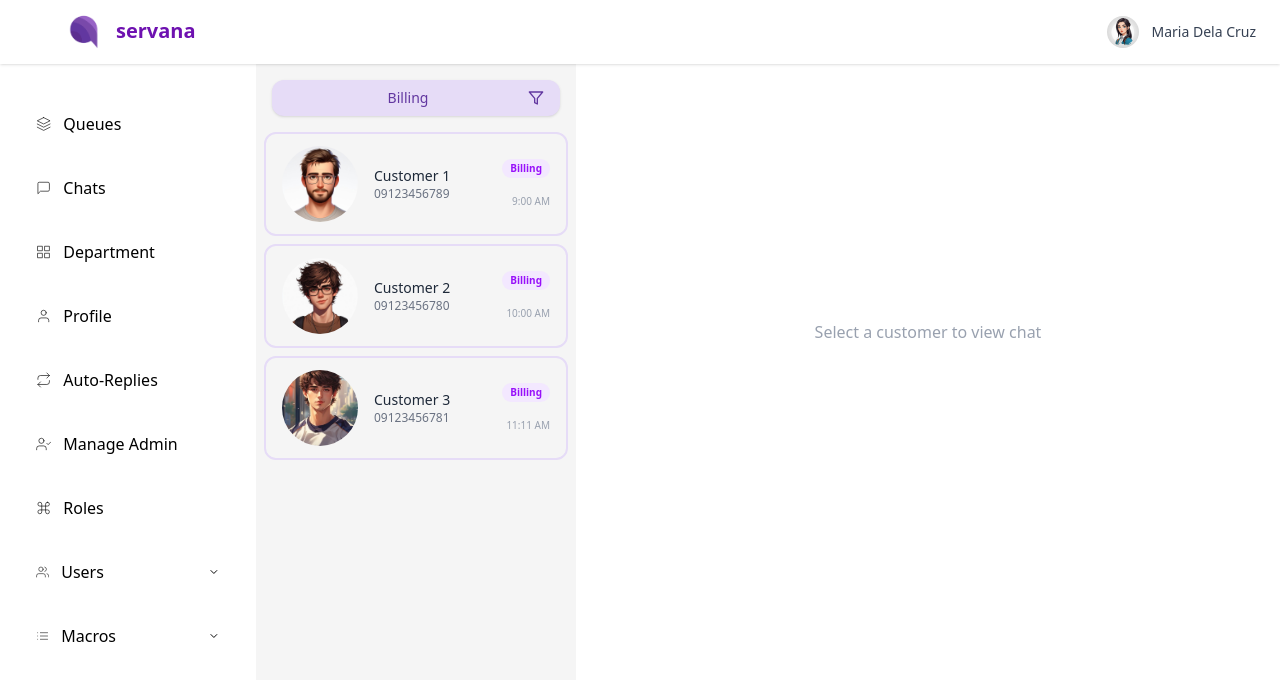
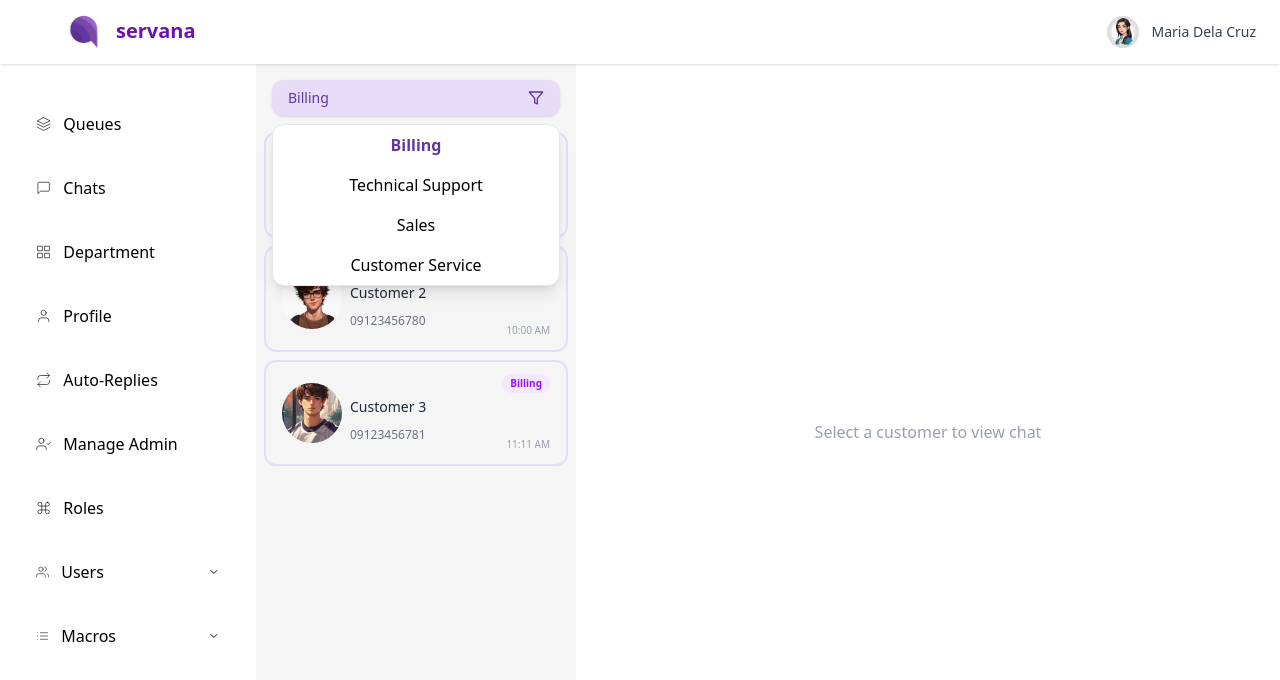
Before and after one commit to manuelamanetjr/frontend_web, a React (Vite) app: page /Queues in a window 1280 px wide. Both pictures are taken after a click on the button 536 px from the left and 98 px from the top of the page. Shown: the top 680 px of the page. Built offline with nearby package versions, Linux system fonts and the light colour scheme.

Commit message:
fix chat list

```diff
--- a/screens/Queues.jsx
+++ b/screens/Queues.jsx
@@ -1,6 +1,6 @@
 import React, { useState, useEffect, useRef } from "react";
 import { Filter, Send, Menu, MoreVertical } from "react-feather";
-import Select from 'react-select';
+import Select from "react-select";
 import TopNavbar from "../components/TopNavbar";
 import Sidebar from "../components/Sidebar";
 
@@ -18,14 +18,91 @@ export default function Queues() {
   const [inputMessage, setInputMessage] = useState("");
   const [endedChats, setEndedChats] = useState([]);
   const [showTransferModal, setShowTransferModal] = useState(false);
-const [showTransferConfirmModal, setShowTransferConfirmModal] = useState(false);
-const [selectedDepartment, setSelectedDepartment] = useState('');
-const departments = ['Billing', 'Technical Support', 'Sales', 'Customer Service'];
+  const [showTransferConfirmModal, setShowTransferConfirmModal] =
+    useState(false);
+  const [selectedDepartment, setSelectedDepartment] = useState("Billing");
+  const [showDeptDropdown, setShowDeptDropdown] = useState(false);
 
-const departmentOptions = departments.map(dept => ({
+  const departmentCustomers = {
+    Billing: [
+      {
+        id: 1,
+        name: "Customer 1",
+        number: "09123456789",
+        time: "9:00 AM",
+        profile: "../src/assets/profile/client.jpg",
+      },
+      {
+        id: 2,
+        name: "Customer 2",
+        number: "09123456780",
+        time: "10:00 AM",
+        profile: "../src/assets/profile/character.jpg",
+      },
+      {
+        id: 3,
+        name: "Customer 3",
+        number: "09123456781",
+        time: "11:11 AM",
+        profile: "../src/assets/profile/download.jpg",
+      },
+    ],
+    "Technical Support": [
+      {
+        id: 4,
+        name: "Customer 4",
+        number: "09123456782",
+        time: "9:30 AM",
+        profile: "../src/assets/profile/tech1.jpg",
+      },
+      {
+        id: 5,
+        name: "Customer 5",
+        number: "09123456782",
+        time: "9:30 AM",
+        profile: "../src/assets/profile/tech2.jpg",
+      },
+    ],
+    Sales: [
+      {
+        id: 6,
+        name: "Customer 6",
+        number: "09123456782",
+        time: "9:30 AM",
+        profile: "../src/assets/profile/sales.jpg",
+      },
+      {
+        id: 7,
+        name: "Customer 7",
+        number: "09123456782",
+        time: "9:30 AM",
+        profile: "../src/assets/profile/sales2.jpg",
+      },
+    ],
+    "Customer Service": [
+      {
+        id: 8,
+        name: "Customer 8",
+        number: "09123456782",
+        time: "9:30 AM",
+        profile: "../src/assets/profile/sales3.jpg",
+      },
+    ],
+  };
+
+  const departments = Object.keys(departmentCustomers);
+  const departmentOptions = departments.map((dept) => ({
     value: dept,
-  label: dept
+    label: dept,
   }));
+
+  const cannedMessages = [
+    "Can you describe the issue in detail?",
+    "Please provide your account number.",
+    "Let me check that for you.",
+    "Thank you for your patience.",
+    "I will escalate this issue to our support team.",
+  ];
 
   const handleTransferClick = () => {
     setOpenDropdown(null);
@@ -41,28 +118,18 @@ const handleDepartmentSelect = () => {
 
   const confirmTransfer = () => {
     setShowTransferConfirmModal(false);
-  // Here you would implement the actual transfer logic
     console.log(`Transferring to ${selectedDepartment}`);
-  // For now, we'll just show an alert
     alert(`Customer transferred to ${selectedDepartment}`);
   };
 
   const cancelTransfer = () => {
     setShowTransferModal(false);
-  setSelectedDepartment('');
+    setSelectedDepartment("");
   };
 
   const cancelTransferConfirm = () => {
     setShowTransferConfirmModal(false);
   };
-
-  const cannedMessages = [
-    "Can you describe the issue in detail?",
-    "Please provide your account number.",
-    "Let me check that for you.",
-    "Thank you for your patience.",
-    "I will escalate this issue to our support team.",
-  ];
 
   const toggleDropdown = (name) => {
     setOpenDropdown((prev) => (prev === name ? null : name));
@@ -91,15 +158,16 @@ const cancelTransferConfirm = () => {
 
     setMessages((prev) => [...prev, endMessage]);
 
-    // Move the chat to ended chats
     if (selectedCustomer) {
-      setEndedChats(prev => [...prev, {
+      setEndedChats((prev) => [
+        ...prev,
+        {
           ...selectedCustomer,
           messages: [...messages, endMessage],
-        endedAt: now.toISOString()
-      }]);
+          endedAt: now.toISOString(),
+        },
+      ]);
 
-      // Clear current chat
       setSelectedCustomer(null);
       setMessages([]);
     }
@@ -117,15 +185,16 @@ const cancelTransferConfirm = () => {
 
     if (messageDate.toDateString() === today.toDateString()) {
       return "Today";
-    }
-    else if (messageDate.toDateString() === yesterday.toDateString()) {
+    } else if (messageDate.toDateString() === yesterday.toDateString()) {
       return "Yesterday";
-    }
-    else {
+    } else {
       return messageDate.toLocaleDateString(undefined, {
-        month: 'short',
-        day: 'numeric',
-        year: messageDate.getFullYear() !== today.getFullYear() ? 'numeric' : undefined
+        month: "short",
+        day: "numeric",
+        year:
+          messageDate.getFullYear() !== today.getFullYear()
+            ? "numeric"
+            : undefined,
       });
     }
   };
@@ -152,31 +221,6 @@ const cancelTransferConfirm = () => {
   const toggleSidebar = () => {
     setMobileSidebarOpen((prev) => !prev);
   };
-
-
-  const customers = [
-    {
-      id: 1,
-      name: "Customer 1",
-      number: "09123456789",
-      time: "9:00 AM",
-      profile: "../src/assets/profile/client.jpg",
-    },
-    {
-      id: 2,
-      name: "Customer 2",
-      number: "09123456780",
-      time: "10:00 AM",
-      profile: "../src/assets/profile/character.jpg",
-    },
-    {
-      id: 3,
-      name: "Customer 3",
-      number: "09123456781",
-      time: "11:11 AM",
-      profile: "../src/assets/profile/download.jpg",
-    },
-  ];
 
   useEffect(() => {
     const handleClickOutside = (event) => {
@@ -221,14 +265,14 @@ const cancelTransferConfirm = () => {
       if (messageDate !== currentDate) {
         currentDate = messageDate;
         groupedMessages.push({
-          type: 'date',
-          content: messageDate
+          type: "date",
+          content: messageDate,
         });
       }
 
       groupedMessages.push({
-        type: 'message',
-        ...message
+        type: "message",
+        ...message,
       });
     });
 
@@ -245,12 +289,16 @@ const cancelTransferConfirm = () => {
       {showEndChatModal && (
         <div className="fixed inset-0 bg-gray-400/50 bg-opacity-10 flex items-center justify-center z-50">
           <div className="bg-white rounded-xl p-6 w-full max-w-md shadow-xl border border-gray-200">
-      <h3 className="text-lg font-semibold text-gray-900 mb-4">End Chat</h3>
-      <p className="text-gray-600 mb-6">Are you sure you want to end this chat session?</p>
+            <h3 className="text-lg font-semibold text-gray-900 mb-4">
+              End Chat
+            </h3>
+            <p className="text-gray-600 mb-6">
+              Are you sure you want to end this chat session?
+            </p>
             <div className="flex justify-center gap-20">
               <button
                 onClick={cancelEndChat}
-          className="px-5 py-2 border  rounded-lg text-white bg-[#BCBCBC] hover:bg-gray-500 transition-colors"
+                className="px-5 py-2 border rounded-lg text-white bg-[#BCBCBC] hover:bg-gray-500 transition-colors"
               >
                 Cancel
               </button>
@@ -265,13 +313,17 @@ const cancelTransferConfirm = () => {
         </div>
       )}
 
-
       {showTransferModal && (
         <div className="fixed inset-0 bg-gray-400/50 flex items-center justify-center z-50">
           <div className="bg-white rounded-xl p-6 w-full max-w-md shadow-xl border border-gray-200">
-      <h3 className="text-lg font-semibold text-gray-900 mb-4">Transfer Department</h3>
+            <h3 className="text-lg font-semibold text-gray-900 mb-4">
+              Transfer Department
+            </h3>
             <div className="mb-6">
-        <label htmlFor="department" className="block text-sm font-medium text-gray-700 mb-2">
+              <label
+                htmlFor="department"
+                className="block text-sm font-medium text-gray-700 mb-2"
+              >
                 Select Department
               </label>
               <Select
@@ -283,21 +335,21 @@ const cancelTransferConfirm = () => {
                   option: (provided, state) => ({
                     ...provided,
                     backgroundColor: state.isSelected
-                ? '#6237A0'
+                      ? "#6237A0"
                       : state.isFocused
-                ? '#E6DCF7'
-                : 'white',
-              color: state.isSelected ? 'white' : '#000000',
+                      ? "#E6DCF7"
+                      : "white",
+                    color: state.isSelected ? "white" : "#000000",
                   }),
                   control: (provided) => ({
                     ...provided,
-              borderColor: '#D1D5DB',
-              minHeight: '42px',
-              boxShadow: 'none',
+                    borderColor: "#D1D5DB",
+                    minHeight: "42px",
+                    boxShadow: "none",
                   }),
                   singleValue: (provided) => ({
                     ...provided,
-              color: '#000000',
+                    color: "#000000",
                   }),
                 }}
               />
@@ -314,8 +366,8 @@ const cancelTransferConfirm = () => {
                 disabled={!selectedDepartment}
                 className={`px-5 py-2 text-white rounded-lg transition-colors ${
                   selectedDepartment
-              ? 'bg-[#6237A0] hover:bg-[#4c2b7d]'
-              : 'bg-[#6237A0]/50 cursor-not-allowed'
+                    ? "bg-[#6237A0] hover:bg-[#4c2b7d]"
+                    : "bg-[#6237A0]/50 cursor-not-allowed"
                 }`}
               >
                 Select
@@ -325,13 +377,15 @@ const cancelTransferConfirm = () => {
         </div>
       )}
 
-
       {showTransferConfirmModal && (
         <div className="fixed inset-0 bg-gray-400/50 bg-opacity-10 flex items-center justify-center z-50">
           <div className="bg-white rounded-xl p-6 w-full max-w-md shadow-xl border border-gray-200">
-      <h3 className="text-lg font-semibold text-gray-900 mb-4">Confirm Transfer</h3>
+            <h3 className="text-lg font-semibold text-gray-900 mb-4">
+              Confirm Transfer
+            </h3>
             <p className="text-gray-600 mb-6">
-        Are you sure you want to transfer this customer to {selectedDepartment}?
+              Are you sure you want to transfer this customer to{" "}
+              {selectedDepartment}?
             </p>
             <div className="flex justify-center gap-20">
               <button
@@ -369,19 +423,48 @@ const cancelTransferConfirm = () => {
           <div className="flex flex-col md:flex-row h-full">
             {/* Queues list */}
             <div className="w-full md:w-[320px] bg-[#F5F5F5] overflow-y-auto">
-              <div className="p-4 flex text-center justify-between rounded-xl py-2 px-4 items-center m-4 shadow-sm bg-[#E6DCF7]">
-                <span className="text-sm text-[#6237A0] w-full">Billing</span>
-                <button className="text-[#6237A0] hover:text-purple-800 transition">
+              <div className="relative p-4 flex text-center justify-between rounded-xl py-2 px-4 items-center m-4 shadow-sm bg-[#E6DCF7]">
+                <button
+                  className="text-sm text-[#6237A0] w-full text-left focus:outline-none"
+                  onClick={() => setShowDeptDropdown((prev) => !prev)}
+                >
+                  {selectedDepartment}
+                </button>
+                <button
+                  className="text-[#6237A0] hover:text-purple-800 transition"
+                  onClick={() => setShowDeptDropdown((prev) => !prev)}
+                >
                   <Filter size={16} />
                 </button>
+                {showDeptDropdown && (
+                  <div className="absolute left-0 right-0 top-full mt-2 bg-white border border-gray-200 rounded-xl shadow-lg z-50">
+                    {departments.map((dept) => (
+                      <div
+                        key={dept}
+                        className={`px-4 py-2 cursor-pointer hover:bg-[#E6DCF7] ${
+                          dept === selectedDepartment
+                            ? "font-bold text-[#6237A0]"
+                            : ""
+                        }`}
+                        onClick={() => {
+                          setSelectedDepartment(dept);
+                          setShowDeptDropdown(false);
+                          setSelectedCustomer(null);
+                        }}
+                      >
+                        {dept}
+                      </div>
+                    ))}
+                  </div>
+                )}
               </div>
 
-              <div>
-                {customers.map((customer) => (
+              {(departmentCustomers[selectedDepartment] || []).map(
+                (customer) => (
                   <div
                     key={customer.id}
                     onClick={() => {
-                      if (!endedChats.some(chat => chat.id === customer.id)) {
+                      if (!endedChats.some((chat) => chat.id === customer.id)) {
                         setSelectedCustomer(customer);
                         setChatEnded(false);
                       }
@@ -389,72 +472,80 @@ const cancelTransferConfirm = () => {
                     className={`flex items-center justify-between px-4 py-3 border-2 ${
                       selectedCustomer?.id === customer.id
                         ? "bg-[#E6DCF7]"
-                        : endedChats.some(chat => chat.id === customer.id)
+                        : endedChats.some((chat) => chat.id === customer.id)
                         ? "bg-gray-100 opacity-70"
                         : "bg-[#f5f5f5]"
                     } border-[#E6DCF7] rounded-xl hover:bg-[#E6DCF7] cursor-pointer transition m-2 min-h-[100px]`}
                   >
-                    <div className="flex items-center gap-4">
+                    <div className="flex items-center gap-2 flex-1">
                       <img
                         src={customer.profile}
                         alt="profile"
-                        className="w-19 h-19 rounded-full object-cover"
+                        className="w-15 h-15 rounded-full object-cover"
                       />
-                      <div>
+
+                      <div className="flex-1 min-w-0">
+                        <div className="flex justify-end mb-1">
+                          {/* Department label ABOVE the name */}
+                          <span className="text-[10px] font-semibold text-purple-600 bg-purple-100 px-2 py-[2px] rounded-full whitespace-nowrap">
+                            {selectedDepartment}
+                          </span>
+                        </div>
                         <p
-                          className={`text-sm font-medium ${
+                          className={`text-sm font-medium truncate ${
                             selectedCustomer?.id === customer.id
                               ? "text-[#6237A0]"
-                              : endedChats.some(chat => chat.id === customer.id)
+                              : endedChats.some(
+                                  (chat) => chat.id === customer.id
+                                )
                               ? "text-gray-500"
                               : "text-gray-800"
                           }`}
                         >
                           {customer.name}
                         </p>
+                        <div className="flex justify-between items-center">
                           <p
-                          className={`text-xs ${
+                            className={`text-xs truncate ${
                               selectedCustomer?.id === customer.id
                                 ? "text-[#6237A0]"
-                              : endedChats.some(chat => chat.id === customer.id)
+                                : endedChats.some(
+                                    (chat) => chat.id === customer.id
+                                  )
                                 ? "text-gray-400"
                                 : "text-gray-500"
                             }`}
                           >
                             {customer.number}
                           </p>
-                      </div>
-                    </div>
-
-                    <div className="flex flex-col justify-between items-end h-full">
-                      <span className="text-[10px] font-semibold text-purple-600 bg-purple-100 px-2 py-[2px] rounded-full mb-4">
-                        Billing
-                      </span>
-                      <span className="text-[10px] text-gray-400">
+                          <span className="text-[10px] text-gray-400 ml-2 whitespace-nowrap mt-5">
                             {customer.time}
                           </span>
                         </div>
                       </div>
-                ))}
                     </div>
+                  </div>
+                )
+              )}
             </div>
 
             {/* Chat area */}
-            <div className="flex-1 bg-white hidden md:flex flex-col justify-end p-4 overflow-hidden">
+            <div className="flex-1 flex flex-col">
               {selectedCustomer ? (
                 <>
-                  {/* User Profile Header */}
-                  <div className="border-b pb-2 text-[#CECECE]">
+                  <div className="border-b border-gray-200 p-4">
+                    <div className="flex items-center">
                       <div className="flex items-center gap-4">
                         <img
                           src={selectedCustomer.profile}
-                        alt="Customer profile"
-                        className="w-16 h-16 rounded-full object-cover border-2 border-[#E6DCF7]"
+                          alt="profile"
+                          className="w-10 h-10 rounded-full object-cover"
                         />
                         <div>
-                        <h3 className="text-lg font-medium text-gray-800 text-center">
+                          <h3 className="text-lg font-medium text-gray-800">
                             {selectedCustomer.name}
                           </h3>
+                        </div>
                       </div>
                       <div className="relative ml-auto">
                         {!chatEnded && (
@@ -492,8 +583,7 @@ const cancelTransferConfirm = () => {
                   {/* Chat messages */}
                   <div className="flex-1 overflow-y-auto overflow-x-hidden px-4 pb-2 auto-hide-scrollbar">
                     <div className="flex flex-col justify-end min-h-full gap-4 pt-4">
-                      {/* Initial messages */}
-                      {/* {messages.length === 0 && ( */}
+                      {messages.length === 0 && (
                         <>
                           <div className="text-[10px] text-gray-400 text-center flex items-center gap-2 my-2">
                             <div className="flex-grow h-px bg-gray-200" />
@@ -515,7 +605,7 @@ const cancelTransferConfirm = () => {
                               className="w-8 h-8 rounded-full object-cover"
                             />
                             <div className="relative bg-[#6237A0] text-white px-4 py-2 ml-7 rounded-br-xl rounded-tr-xl rounded-bl-xl text-sm max-w-[300px]">
-                              Billing
+                              {selectedDepartment}
                               <div className="text-[10px] text-light text-gray-300 text-right mt-1 ml-2">
                                 1:20 PM
                               </div>
@@ -530,7 +620,7 @@ const cancelTransferConfirm = () => {
 
                           <div className="text-[10px] text-gray-400 text-center flex items-center gap-2 my-2">
                             <div className="flex-grow h-px bg-gray-200" />
-                            You are now chatting with Billing agent
+                            You are now chatting with {selectedDepartment} agent
                             <div className="flex-grow h-px bg-gray-200" />
                           </div>
 
@@ -548,13 +638,15 @@ const cancelTransferConfirm = () => {
                             </div>
                           </div>
                         </>
+                      )}
 
-
-                      {/* Grouped messages with date markers */}
                       {groupedMessages.map((item, index) => {
-                        if (item.type === 'date') {
+                        if (item.type === "date") {
                           return (
-                            <div key={`date-${index}`} className="text-[10px] text-gray-400 text-center flex items-center gap-2 my-2">
+                            <div
+                              key={`date-${index}`}
+                              className="text-[10px] text-gray-400 text-center flex items-center gap-2 my-2"
+                            >
                               <div className="flex-grow h-px bg-gray-200" />
                               {item.content}
                               <div className="flex-grow h-px bg-gray-200" />
@@ -565,7 +657,9 @@ const cancelTransferConfirm = () => {
                             <div
                               key={`msg-${index}`}
                               className={`flex items-end gap-2 ${
-                                item.sender === "user" ? "justify-end" : "justify-start"
+                                item.sender === "user"
+                                  ? "justify-end"
+                                  : "justify-start"
                               }`}
                             >
                               {item.sender !== "user" && (
@@ -575,21 +669,31 @@ const cancelTransferConfirm = () => {
                                       ? "../src/assets/profile/av3.jpg"
                                       : selectedCustomer.profile
                                   }
-                                  alt={item.sender === "system" ? "agent" : "customer"}
+                                  alt={
+                                    item.sender === "system"
+                                      ? "agent"
+                                      : "customer"
+                                  }
                                   className="w-8 h-8 rounded-full"
                                 />
                               )}
-                              <div className={`${
+                              <div
+                                className={`${
                                   item.sender === "user"
                                     ? "bg-[#f5f5f5] text-gray-800"
                                     : item.sender === "system"
                                     ? "bg-[#6237A0] text-white"
                                     : "bg-[#f5f5f5] text-gray-800"
-                              } px-4 py-2 rounded-xl max-w-[320px] text-sm break-words whitespace-pre-wrap`}>
+                                } px-4 py-2 rounded-xl max-w-[320px] text-sm break-words whitespace-pre-wrap`}
+                              >
                                 {item.content}
-                                <div className={`text-[10px] text-right mt-1 ${
-                                  item.sender === "system" ? "text-gray-300" : "text-gray-400"
-                                }`}>
+                                <div
+                                  className={`text-[10px] text-right mt-1 ${
+                                    item.sender === "system"
+                                      ? "text-gray-300"
+                                      : "text-gray-400"
+                                  }`}
+                                >
                                   {item.displayTime}
                                 </div>
                               </div>
@@ -611,7 +715,6 @@ const cancelTransferConfirm = () => {
                     </div>
                   ) : showCannedMessages ? (
                     <div className="border-t border-gray-200 pt-4 bg-white canned-dropdown">
-                      {/* Message input box inside canned messages container */}
                       <div className="flex items-center gap-2 px-4 pb-3">
                         <button
                           className="p-2 text-[#5C2E90] hover:bg-gray-100 rounded-full"
@@ -641,7 +744,6 @@ const cancelTransferConfirm = () => {
                         </button>
                       </div>
 
-                      {/* Suggested replies section */}
                       <div className="px-4 pt-3">
                         <div className="grid grid-cols-1 gap-2 pb-3 max-h-[200px] overflow-y-auto">
                           {cannedMessages.map((msg, index) => (
@@ -691,13 +793,11 @@ const cancelTransferConfirm = () => {
                   )}
                 </>
               ) : (
-                <div className="border-t text-[#CECECE] py-110">
-                  <div className="text-gray-400 text-center">
-                    {endedChats.length > 0 ? (
-                      "Select a customer to start a new chat"
-                    ) : (
-                      "Select a customer to view chat"
-                    )}
+                <div className="flex-1 flex items-center justify-center">
+                  <div className="text-gray-400">
+                    {endedChats.length > 0
+                      ? "Select a customer to start a new chat"
+                      : "Select a customer to view chat"}
                   </div>
                 </div>
               )}
```
Lines whose indentation alone changed are shown as unchanged.
